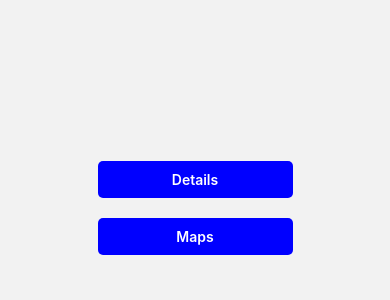
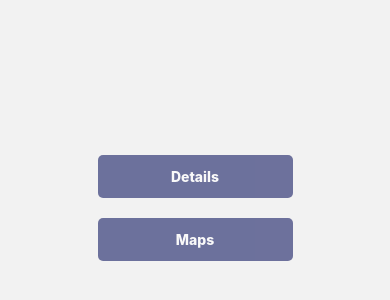
Before and after one commit to eshwar75/elandmaps, a React Native app: screen /Home in a window 390 px wide. Shown: the part 214-514 px from the top of the page. Built offline with nearby package versions, Linux system fonts and the light colour scheme.

Commit message:
fix: input focus and button disable few css modifications

```diff
--- a/src/components/ButtonOpacity.tsx
+++ b/src/components/ButtonOpacity.tsx
@@ -4,15 +4,19 @@ import { StyleSheet, Text, TouchableOpacity, View } from 'react-native';
 export function ButtonOpacity({
 	onPress,
 	title,
+	isDisabed = false,
 }: {
 	onPress: () => void;
 	title: string;
+	isDisabed?: boolean;
 }) {
 	return (
-		<TouchableOpacity onPress={onPress} style={styles.buttonContainer}>
-			<View style={styles.cardTextContainer}>
-				<Text style={styles.buttonText}>{title}</Text>
-			</View>
+		<TouchableOpacity
+			onPress={onPress}
+			style={[styles.buttonContainer, { opacity: isDisabed ? 1 : 0.55 }]}
+			disabled={isDisabed}
+		>
+			<Text style={styles.buttonText}>{title}</Text>
 		</TouchableOpacity>
 	);
 }
@@ -27,7 +31,7 @@ export function CardButtonOpacity({
 	subTitle: string;
 }) {
 	return (
-		<TouchableOpacity style={{ padding: 16 }} onPress={onPress}>
+		<TouchableOpacity style={{ padding: 16, width: '100%' }} onPress={onPress}>
 			{title && <Text style={styles.listTitle}>{title}</Text>}
 			<Text style={styles.listSubTitle}>{subTitle || '-'}</Text>
 		</TouchableOpacity>
@@ -36,18 +40,19 @@ export function CardButtonOpacity({
 
 const styles = StyleSheet.create({
 	mapContainer: { flex: 1 },
-	cardTextContainer: {
-		padding: 10,
+	buttonContainer: {
+		backgroundColor: '#000957',
 		borderRadius: 5,
-		elevation: 3,
-	},
-	buttonContainer: {
-		backgroundColor: 'blue',
-		borderRadius: 5,
+		padding: 3,
 		margin: 10,
 		width: '50%',
 	},
-	buttonText: { color: 'white', textAlign: 'center', fontWeight: 600 },
+	buttonText: {
+		color: '#FFFFFF',
+		textAlign: 'center',
+		fontWeight: 800,
+		padding: 10,
+	},
 	listTitle: {
 		color: '#FFFFFF',
 		fontSize: 14,
--- a/src/components/Input.tsx
+++ b/src/components/Input.tsx
@@ -1,40 +1,48 @@
 import React from 'react';
-import { StyleSheet, TextInput } from 'react-native';
+import { StyleSheet, TextInput, View } from 'react-native';
 
 interface InputProps {
 	value: string;
 	onChange: (value: string) => void;
-	placeHolder: string;
+	placeholder: string;
+	onInputFocus?: () => void;
 }
 export default function Input({
 	value,
 	onChange = () => {},
-	placeHolder,
+	placeholder,
+	onInputFocus = () => {},
 }: InputProps) {
 	return (
-		<>
+		<View style={styles.wrapper}>
 			<TextInput
 				style={styles.input}
 				onChangeText={onChange}
 				value={value || ''}
-				placeholder={placeHolder}
+				placeholder={placeholder}
 				keyboardType="default"
-				placeholderTextColor="#ffffff"
+				placeholderTextColor="#B4B4B8"
+				underlineColorAndroid="transparent"
+				onFocus={onInputFocus}
 			/>
-		</>
+		</View>
 	);
 }
 
 const styles = StyleSheet.create({
+	wrapper: {
+		backgroundColor: '#FFFFFF',
+		// borderColor: '#000957',
+		justifyContent: 'center',
+		height: 48,
+		borderRadius: 8,
+		paddingHorizontal: 12,
+		marginVertical: 10,
+	},
 	input: {
-		height: 40,
-		marginVertical: 12,
-		borderWidth: 1,
-		paddingInline: 20,
-		paddingBlock: 30,
-		borderRadius: 5,
-		width: '100%',
-		backgroundColor: '#1a1a1a',
-		color: '#ffffff',
+		flex: 1,
+		color: '#27374D',
+		height: '100%',
+		fontSize: 16,
 	},
 });
--- a/src/context/LocalStoreContext.tsx
+++ b/src/context/LocalStoreContext.tsx
@@ -34,6 +34,7 @@ interface LocalStoreContextProps {
 	endPointDetails?: any[];
 	selectedStartPointValue?: {};
 	selectedEndPointValue?: {};
+	isInputFocus?: string;
 
 	// actions
 	updatePolylines: (newPolyline: any, localStroageRequired?: boolean) => void;
@@ -48,6 +49,7 @@ interface LocalStoreContextProps {
 	selectedEndPoint?: (details: {}) => void;
 	updateselectedPoints?: (details: {}) => void;
 	updateSearchPoint?: (points: SearchPointType) => void;
+	updateOnInputFocus?: (value: string) => void;
 }
 export const LocalStoreContext = React.createContext(
 	{} as LocalStoreContextProps
@@ -69,6 +71,7 @@ export const LocalStoreContextProvider: React.FC<
 	const [selectedEndPointValue, setSelectedEndPointValue] = useState<any>({});
 	const [resetStartValue, setResetStartValue] = useState(false);
 	const [resetEndValue, setResetEndValue] = useState(false);
+	const [isInputFocus, setIsInputFocus] = useState<string>('');
 
 	const updatePolylines = (
 		newPolylineData: any,
@@ -124,10 +127,16 @@ export const LocalStoreContextProvider: React.FC<
 	};
 
 	const updateSearchStartPoint = (value: string) => {
+		if (typeof value === 'string' && value.length === 0) {
+			setStartPointDetails([]);
+		}
 		setSearchStartPoint(value);
 	};
 
 	const updateSearchEndPoint = (value: string) => {
+		if (typeof value === 'string' && value.length === 0) {
+			setEndPointDetails([]);
+		}
 		setSearchEndPoint(value);
 	};
 
@@ -156,7 +165,7 @@ export const LocalStoreContextProvider: React.FC<
 			setResetEndValue(false);
 		} else {
 			const removedDuplicateData = removeDuplicatePointDetails([
-				...startPointDetails,
+				...endPointDetails,
 				...details,
 			]);
 			setEndPointDetails(removedDuplicateData);
@@ -164,7 +173,6 @@ export const LocalStoreContextProvider: React.FC<
 	};
 
 	const updateselectedPoints = (selectedValue: any) => {
-		console.log('selectedValue', selectedValue);
 		selectedStartPoint(selectedValue?.startPoint);
 		selectedEndPoint(selectedValue?.endPoint);
 	};
@@ -193,6 +201,10 @@ export const LocalStoreContextProvider: React.FC<
 		setResetEndValue(true);
 	};
 
+	const updateOnInputFocus = (value: string) => {
+		setIsInputFocus(value);
+	};
+
 	return (
 		<LocalStoreContext.Provider
 			value={{
@@ -207,6 +219,7 @@ export const LocalStoreContextProvider: React.FC<
 				endPointDetails,
 				selectedStartPointValue,
 				selectedEndPointValue,
+				isInputFocus,
 
 				// actions
 				updatePolylines,
@@ -221,6 +234,7 @@ export const LocalStoreContextProvider: React.FC<
 				selectedEndPoint,
 				updateselectedPoints,
 				updateSearchPoint,
+				updateOnInputFocus,
 			}}
 		>
 			{children}
--- a/src/screens/SearchScreen.tsx
+++ b/src/screens/SearchScreen.tsx
@@ -1,10 +1,7 @@
 import React, { useContext, useEffect } from 'react';
 import {
-	TextInput,
 	StyleSheet,
-	TouchableOpacity,
 	View,
-	Text,
 	FlatList,
 	StatusBar,
 	KeyboardAvoidingView,
@@ -42,6 +39,8 @@ const SearchScreen: React.FC<Props> = ({ navigation }) => {
 		updateEndPointDetails,
 		selectedStartPoint,
 		selectedEndPoint,
+		isInputFocus,
+		updateOnInputFocus,
 	} = useContext(LocalStoreContext);
 	const startPointValue = useDebounce(searchStartPoint, 1000);
 	const endPointValue = useDebounce(searchEndPoint, 1000);
@@ -76,14 +75,20 @@ const SearchScreen: React.FC<Props> = ({ navigation }) => {
 					<Input
 						value={searchStartPoint || ''}
 						onChange={updateSearchStartPoint || (() => {})}
-						placeHolder="Start point"
+						placeholder="Start point"
+						onInputFocus={() =>
+							updateOnInputFocus && updateOnInputFocus('start_point')
+						}
 					/>
 				</KeyboardAvoidingView>
 				<KeyboardAvoidingView behavior="padding" style={{ width: '100%' }}>
 					<Input
 						value={searchEndPoint || ''}
 						onChange={updateSearchEndPoint || (() => {})}
-						placeHolder="End point"
+						placeholder="End point"
+						onInputFocus={() =>
+							updateOnInputFocus && updateOnInputFocus('end_point')
+						}
 					/>
 				</KeyboardAvoidingView>
 				<ButtonOpacity
@@ -100,20 +105,29 @@ const SearchScreen: React.FC<Props> = ({ navigation }) => {
 						});
 						setTimeout(() => {
 							navigation.navigate('MapScreen');
-						}, 2000);
+						}, 1000);
 					}}
 					title="Search"
+					isDisabed={searchStartPoint || searchEndPoint ? true : false}
 				/>
 
-				{Array.isArray(startPointDetails) && startPointDetails.length > 0 && (
+				{(isInputFocus === 'start_point' || isInputFocus === 'end_point') && (
+					<View style={styles.FullDisplay}>
+						{isInputFocus === 'start_point' &&
+							Array.isArray(startPointDetails) &&
+							startPointDetails.length > 0 && (
 								<View style={styles.listContainer}>
 									<FlatList
 										data={startPointDetails}
 										renderItem={({ item }) => (
 											<CardButtonOpacity
-									onPress={() => selectedStartPoint && selectedStartPoint(item)}
+												onPress={() =>
+													selectedStartPoint && selectedStartPoint(item)
+												}
 												title={
-										item.BUILDING.toLowerCase() !== 'nil' ? item.BUILDING : ''
+													item.BUILDING.toLowerCase() !== 'nil'
+														? item.BUILDING
+														: ''
 												}
 												subTitle={item.ADDRESS || ''}
 											/>
@@ -125,15 +139,21 @@ const SearchScreen: React.FC<Props> = ({ navigation }) => {
 								</View>
 							)}
 
-				{Array.isArray(endPointDetails) && endPointDetails.length > 0 && (
+						{isInputFocus === 'end_point' &&
+							Array.isArray(endPointDetails) &&
+							endPointDetails.length > 0 && (
 								<View style={styles.listContainer}>
 									<FlatList
 										data={endPointDetails}
 										renderItem={({ item }) => (
 											<CardButtonOpacity
-									onPress={() => selectedEndPoint && selectedEndPoint(item)}
+												onPress={() =>
+													selectedEndPoint && selectedEndPoint(item)
+												}
 												title={
-										item.BUILDING.toLowerCase() !== 'nil' ? item.BUILDING : ''
+													item.BUILDING.toLowerCase() !== 'nil'
+														? item.BUILDING
+														: ''
 												}
 												subTitle={item.ADDRESS || ''}
 											/>
@@ -145,6 +165,8 @@ const SearchScreen: React.FC<Props> = ({ navigation }) => {
 								</View>
 							)}
 					</View>
+				)}
+			</View>
 		</SafeAreaView>
 	);
 };
@@ -152,12 +174,15 @@ const SearchScreen: React.FC<Props> = ({ navigation }) => {
 export default SearchScreen;
 
 const styles = StyleSheet.create({
-	container: { flex: 1 },
+	FullDisplay: { flex: 1 },
+	container: { flex: 1, backgroundColor: '#F0EEED' },
 	listContainer: {
 		flex: 1,
 		justifyContent: 'center',
 		alignItems: 'center',
+		marginTop: 10,
 		backgroundColor: 'rgb(209, 155, 155)',
 		marginHorizontal: 20,
+		borderRadius: 6,
 	},
 });
```
Lines whose indentation alone changed are shown as unchanged.
